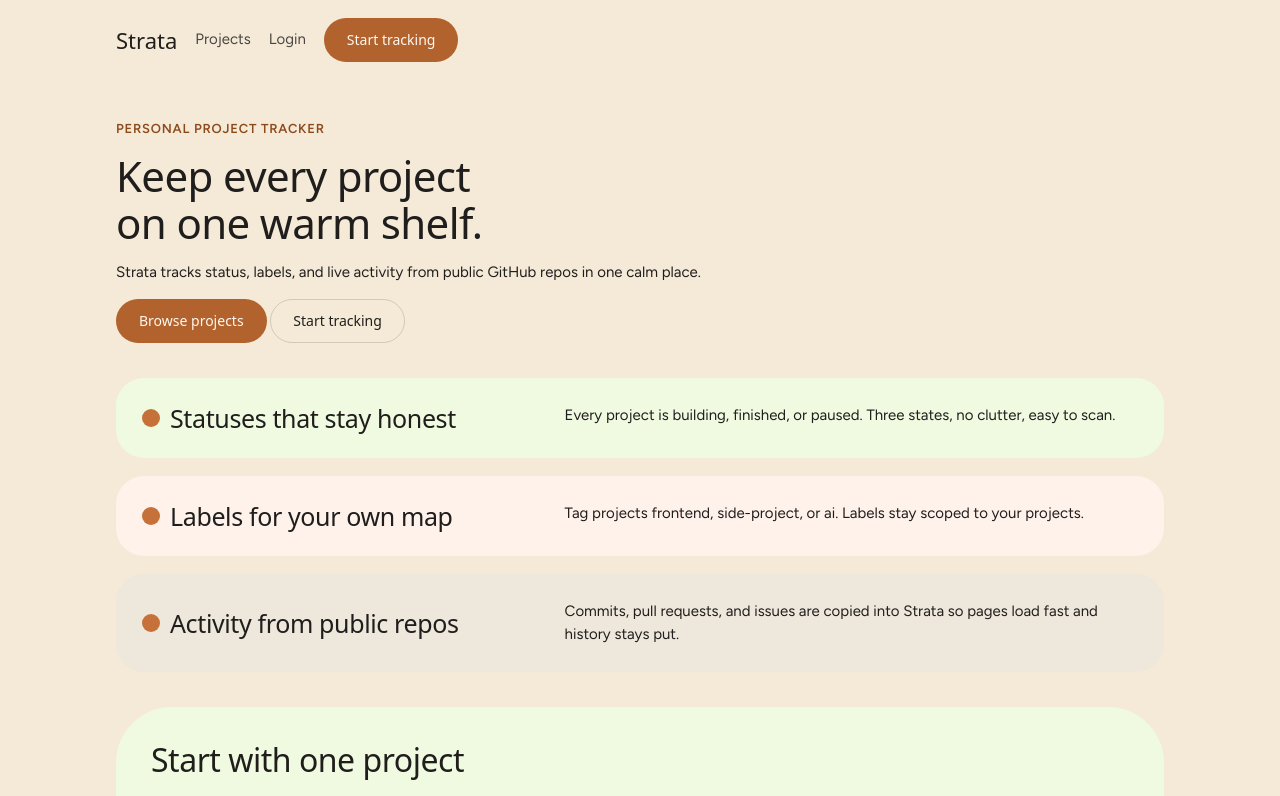
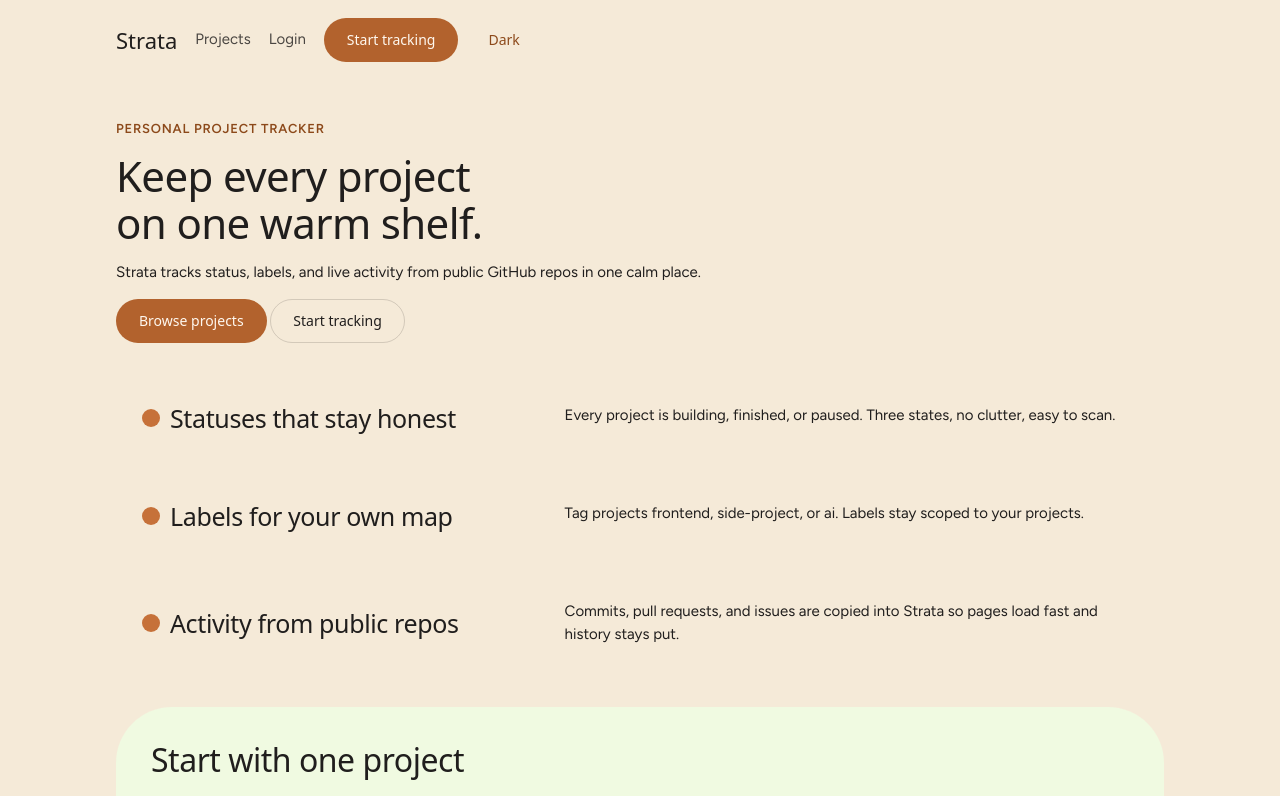
Before and after one commit to Wimmboo2/Strata, a Next.js app in the folder frontend/: page / in a window 1280 px wide. Shown: the top 796 px of the page. Built offline with nearby package versions, Linux system fonts and the light colour scheme; no server answers; a web font is replaced by a local one.

Commit message:
Dark mode toggle and var-driven panels

```diff
--- a/frontend/app/layout.tsx
+++ b/frontend/app/layout.tsx
@@ -1,6 +1,9 @@
 import type { Metadata } from "next";
 import "./globals.css";
 import { AuthStatus } from "../components/AuthStatus";
+import { ThemeToggle } from "../components/ThemeToggle";
+
+const themeInit = `(function(){try{var t=localStorage.getItem("strata-theme");if(t==="dark"||t==="light"){document.documentElement.setAttribute("data-theme",t);}}catch(e){}})();`;
 
 export const metadata: Metadata = {
   title: "Strata",
@@ -10,6 +13,9 @@
 export default function RootLayout({ children }: { children: React.ReactNode }) {
   return (
     <html lang="en">
+      <head>
+        <script dangerouslySetInnerHTML={{ __html: themeInit }} />
+      </head>
       <body>
         <header className="site-header">
           <nav className="nav" aria-label="Primary">
@@ -17,6 +23,7 @@
             <a href="/projects">Projects</a>
             <a href="/login">Login</a>
             <a href="/register" className="btn btn-primary">Start tracking</a>
+            <ThemeToggle />
             <AuthStatus />
           </nav>
         </header>
--- a/frontend/app/page.tsx
+++ b/frontend/app/page.tsx
@@ -12,15 +12,15 @@
         <a className="btn btn-secondary" href="/register">Start tracking</a>
       </p>
       <div style={{ marginTop: 35, display: "grid", gap: 18 }}>
-        <div className="feature-row" style={{ background: "#f0fae1", borderRadius: 28, padding: 26 }}>
+        <div className="feature-row" style={{ background: "var(--panel-1)", borderRadius: 28, padding: 26 }}>
           <div style={{ display: "flex", gap: 10, alignItems: "center" }}><span className="dot" /><h2 style={{ fontSize: 25, margin: 0 }}>Statuses that stay honest</h2></div>
           <p style={{ margin: 0 }}>Every project is building, finished, or paused. Three states, no clutter, easy to scan.</p>
         </div>
-        <div className="feature-row" style={{ background: "#fff2eb", borderRadius: 28, padding: 26 }}>
+        <div className="feature-row" style={{ background: "var(--panel-2)", borderRadius: 28, padding: 26 }}>
           <div style={{ display: "flex", gap: 10, alignItems: "center" }}><span className="dot" /><h2 style={{ fontSize: 25, margin: 0 }}>Labels for your own map</h2></div>
           <p style={{ margin: 0 }}>Tag projects frontend, side-project, or ai. Labels stay scoped to your projects.</p>
         </div>
-        <div className="feature-row" style={{ background: "#eee7db", borderRadius: 28, padding: 26 }}>
+        <div className="feature-row" style={{ background: "var(--panel-3)", borderRadius: 28, padding: 26 }}>
           <div style={{ display: "flex", gap: 10, alignItems: "center" }}><span className="dot" /><h2 style={{ fontSize: 25, margin: 0 }}>Activity from public repos</h2></div>
           <p style={{ margin: 0 }}>Commits, pull requests, and issues are copied into Strata so pages load fast and history stays put.</p>
         </div>
--- /dev/null
+++ b/frontend/components/ThemeToggle.tsx
@@ -0,0 +1,28 @@
+"use client";
+import { useEffect, useState } from "react";
+
+export function ThemeToggle() {
+  const [theme, setTheme] = useState("light");
+
+  useEffect(() => {
+    const stored = localStorage.getItem("strata-theme");
+    if (stored === "dark" || stored === "light") {
+      setTheme(stored);
+    } else if (window.matchMedia("(prefers-color-scheme: dark)").matches) {
+      setTheme("dark");
+    }
+  }, []);
+
+  function toggle() {
+    const next = theme === "dark" ? "light" : "dark";
+    setTheme(next);
+    document.documentElement.setAttribute("data-theme", next);
+    localStorage.setItem("strata-theme", next);
+  }
+
+  return (
+    <button className="btn btn-ghost" onClick={toggle} aria-label="Toggle dark mode">
+      {theme === "dark" ? "Light" : "Dark"}
+    </button>
+  );
+}
```
